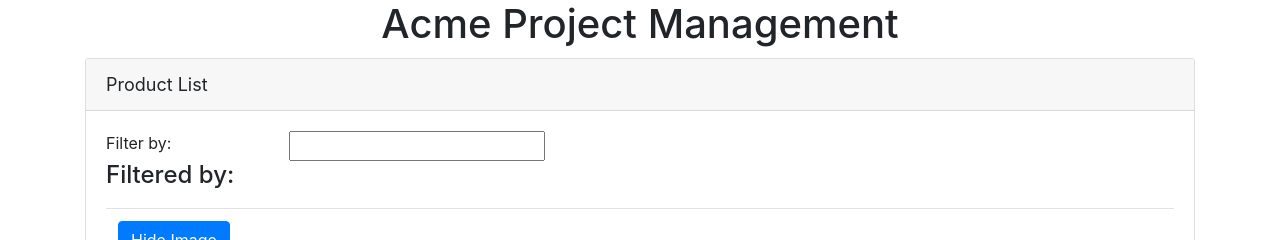
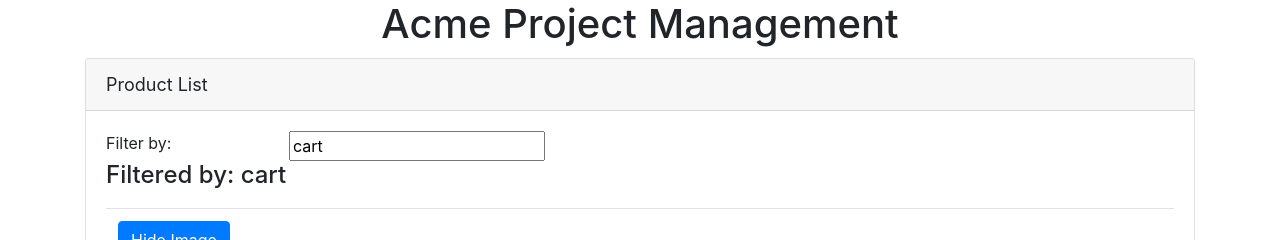
Before and after one commit to biswasaveek/APM, an Angular app: page / in a window 1280 px wide. Shown: the top 240 px of the page. Built offline with nearby package versions, Linux system fonts and the light colour scheme.

Commit message:
Handling inputs in filter text field using two-way binding

```diff
--- a/src/app/app.module.ts
+++ b/src/app/app.module.ts
@@ -3,6 +3,7 @@
 
 import { AppComponent } from './app.component';
 import {ProductListComponent} from './products/product-list.component';
+import {FormsModule} from '@angular/forms';
 
 
 @NgModule({
@@ -11,7 +12,8 @@
     ProductListComponent
   ],
   imports: [
-    BrowserModule
+    BrowserModule,
+    FormsModule
   ],
   bootstrap: [AppComponent]
 })
--- a/src/app/products/product-list.component.html
+++ b/src/app/products/product-list.component.html
@@ -8,12 +8,12 @@
     <div class="row">
       <div class="col-md-2">Filter by:</div>
       <div class="col-md-4">
-        <input type="text" />
+        <input type="text" [(ngModel)]= "listFilter" />
       </div>
     </div>
     <div class="row">
       <div class="col-md-6">
-        <h4>Filtered by: </h4>
+        <h4>Filtered by: {{listFilter}}</h4>
       </div>
     </div>
 
--- a/src/app/products/product-list.component.ts
+++ b/src/app/products/product-list.component.ts
@@ -9,6 +9,7 @@
   imageWidth: number = 50;
   imageMargin: number = 2;
   showImage: boolean = true;
+  listFilter: string = 'cart';
   products: any[] = [
     {
       'productId': 1,
```
